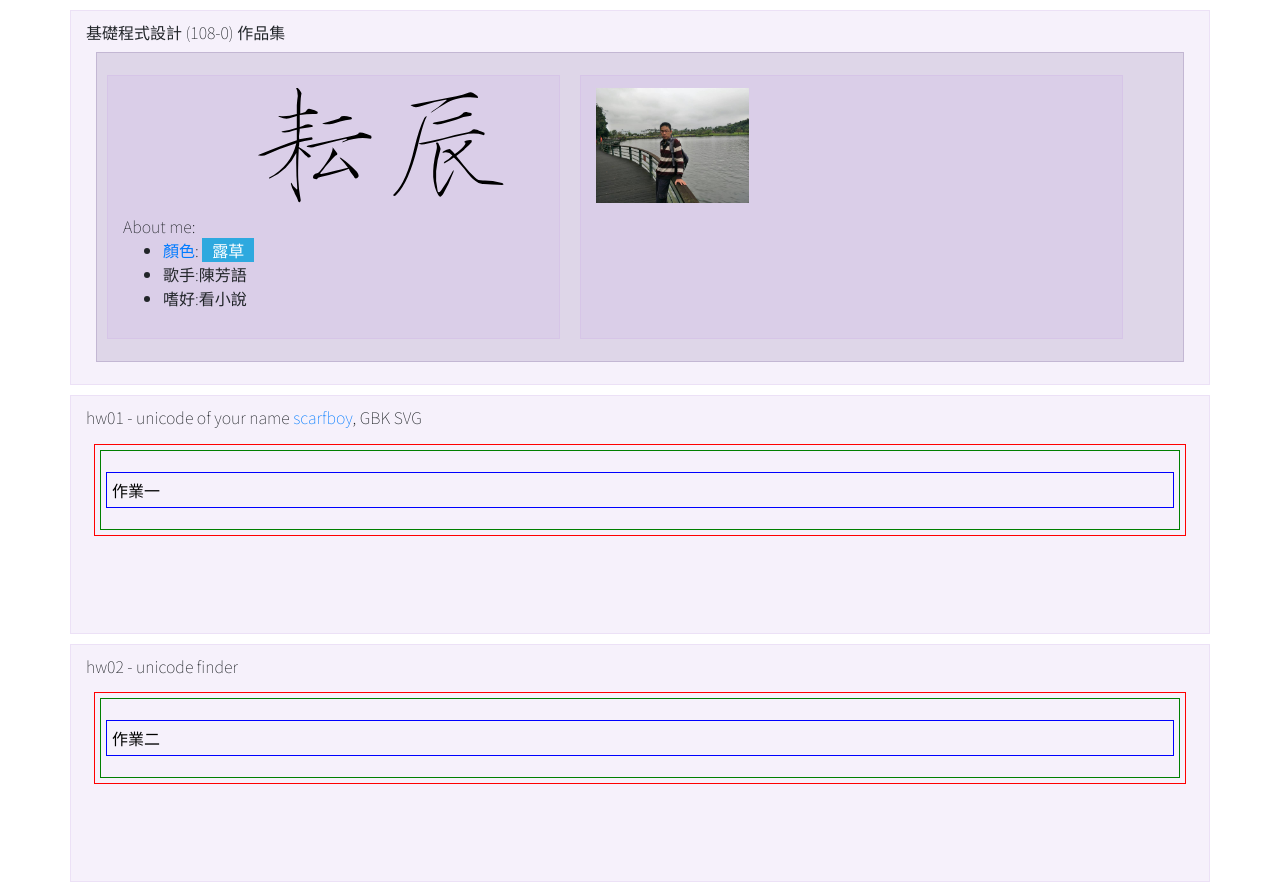
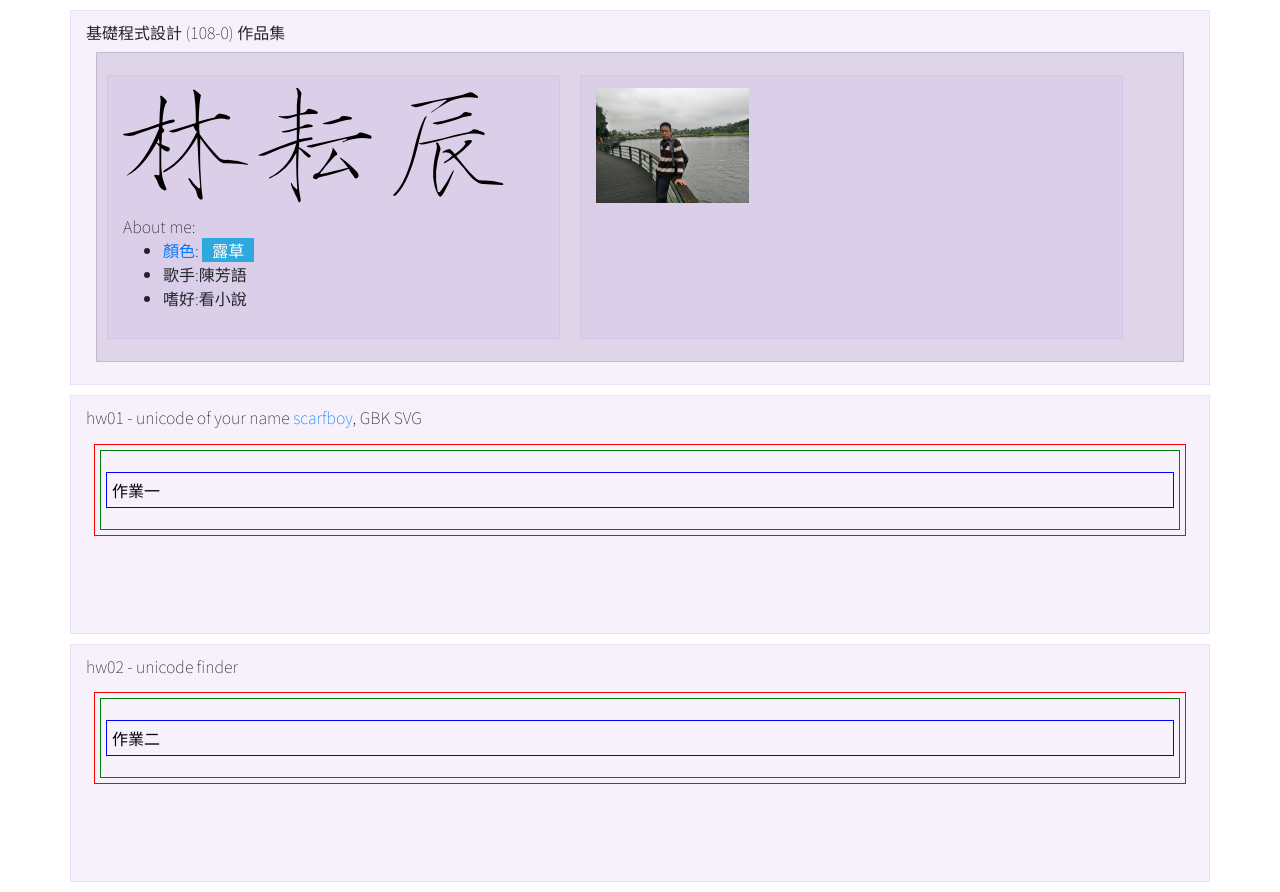
Before and after one commit to johnny255344/ip2019s, a plain HTML site: page portfolio/index.html in a window 1280 px wide. Drawn offline with nearby package versions, Linux system fonts and the light colour scheme.

Commit message:
Add files via upload

```diff
--- a/portfolio/index.html
+++ b/portfolio/index.html
@@ -32,7 +32,7 @@
           <h3>姓名: 蘇東坡</h3>
           <h6>E-mail: xxx@ntut.edu.tw</h6>
           -->
-          <img src="./labs/lab00/uniF9F4_FZSJSK--GBK1-0.svg" width="30%">
+          <img src="./labs/lab00/uni6797_FZSJSK--GBK1-0.svg" width="30%">
           <img src="./labs/lab00/uni8018_FZSJSK--GBK1-0.svg" width="30%">
           <img src="./labs/lab00/uni8FB0_FZSJSK--GBK1-0.svg" width="30%">
           About me:
```
Also changed, not shown: portfolio/labs/lab00/uni6797_FZSJSK--GBK1-0.svg (added).
